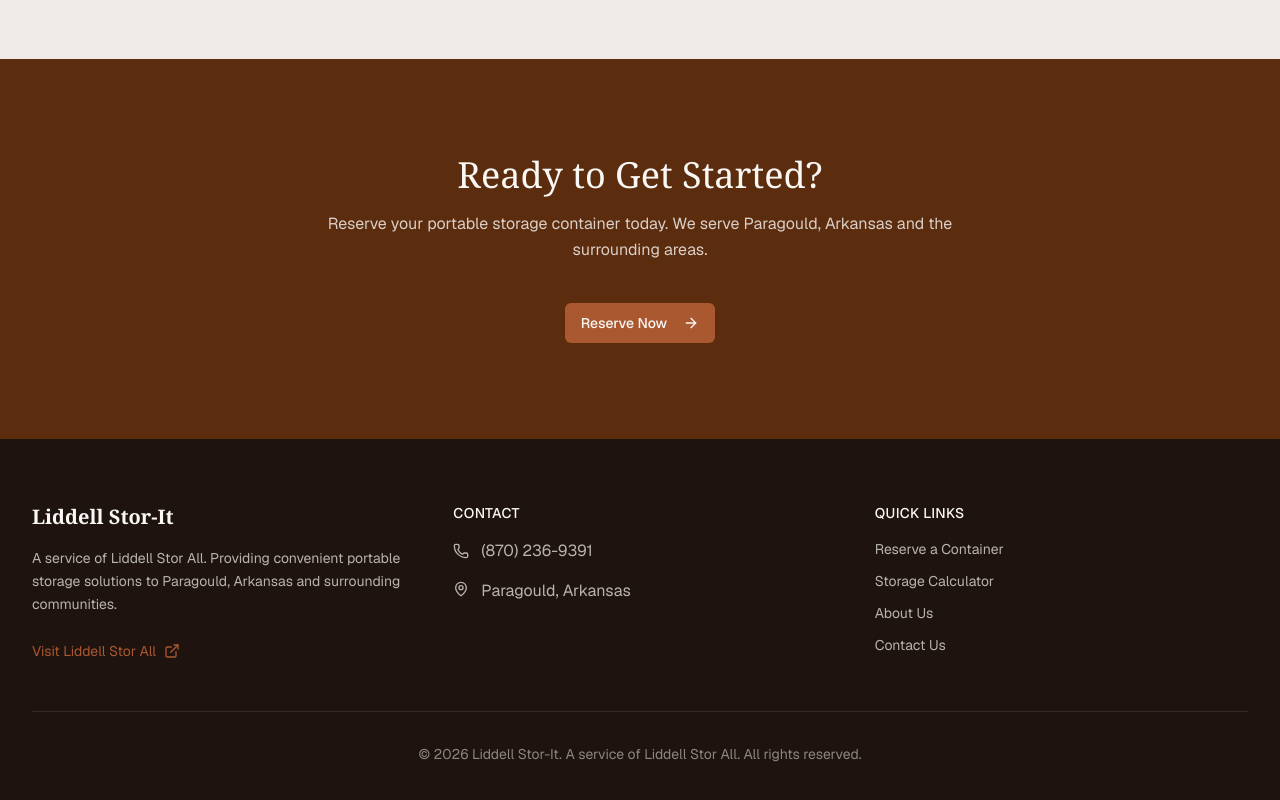
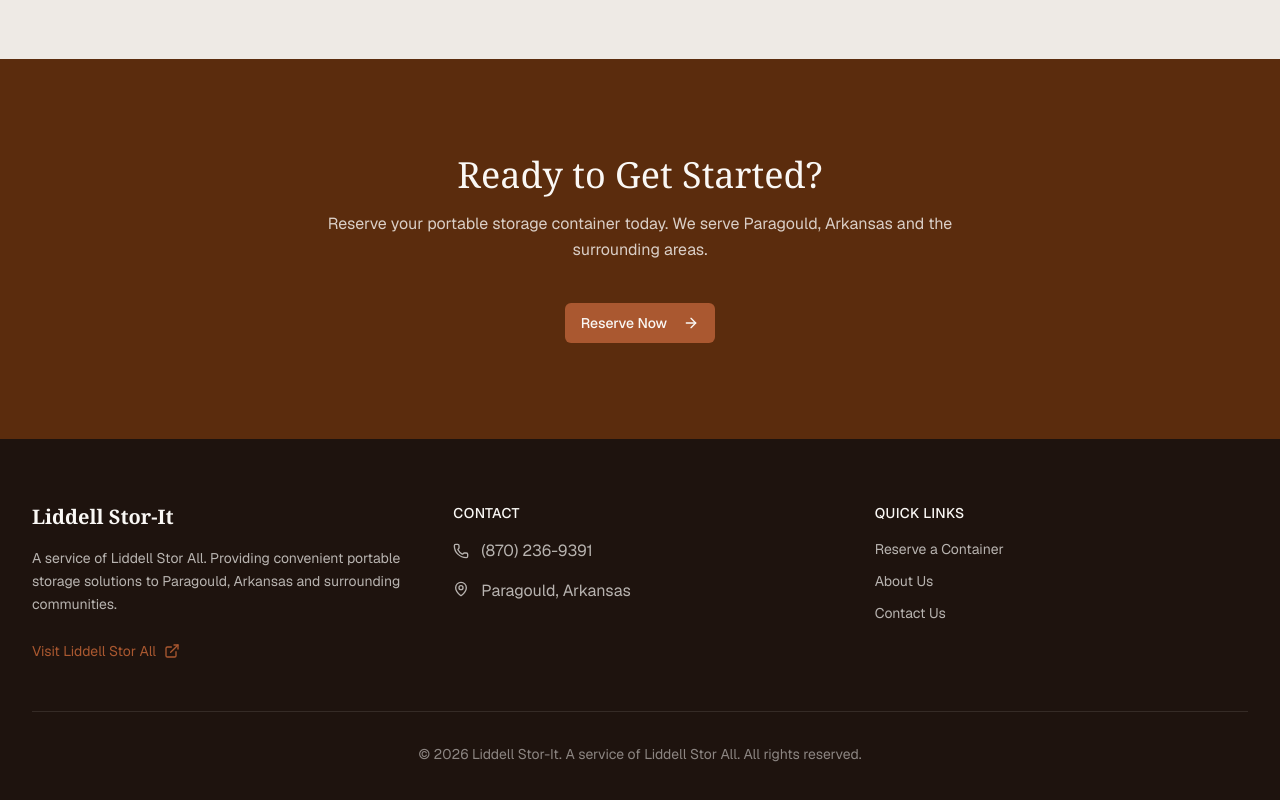
Before and after one commit to liddellsrentals/liddellstorit.com, a Next.js app: page / in a window 1280 px wide. Shown: the part 2582-3382 px from the top of the page. Built offline with nearby package versions, Linux system fonts and the light colour scheme.

Commit message:
update footer links

```diff
--- a/components/footer.tsx
+++ b/components/footer.tsx
@@ -51,15 +51,7 @@ export function Footer() {
                 Reserve a Container
               </Link>
               <Link
-                href="https://www.liddellstorall.com/storage-calculator"
-                target="_blank"
-                rel="noopener noreferrer"
-                className="block text-primary-foreground/70 hover:text-primary-foreground transition-colors text-sm"
-              >
-                Storage Calculator
-              </Link>
-              <Link
-                href="https://www.liddellstorall.com/about-us"
+                href="https://www.liddellstorall.com/pages/about-us"
                 target="_blank"
                 rel="noopener noreferrer"
                 className="block text-primary-foreground/70 hover:text-primary-foreground transition-colors text-sm"
@@ -67,7 +59,7 @@ export function Footer() {
                 About Us
               </Link>
               <Link
-                href="https://www.liddellstorall.com/contact-us"
+                href="https://www.liddellstorall.com/pages/contact"
                 target="_blank"
                 rel="noopener noreferrer"
                 className="block text-primary-foreground/70 hover:text-primary-foreground transition-colors text-sm"
```
